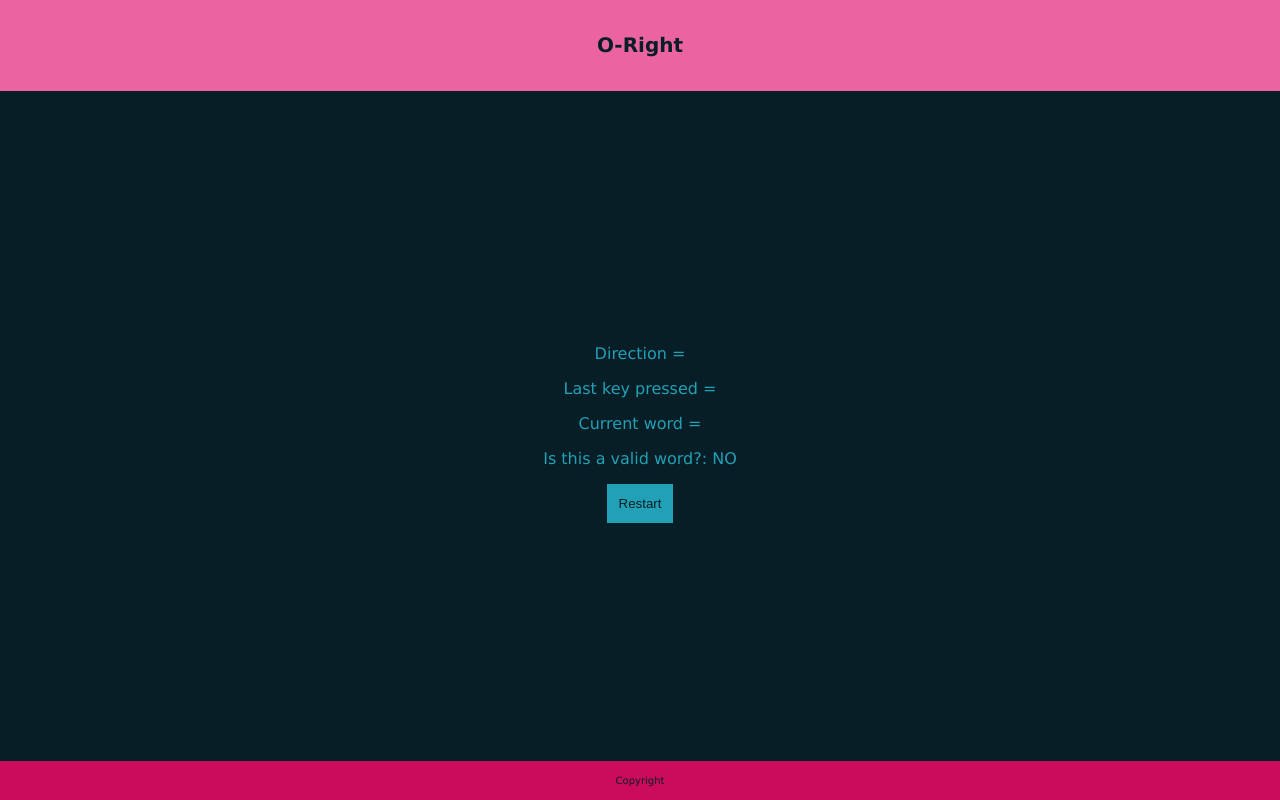
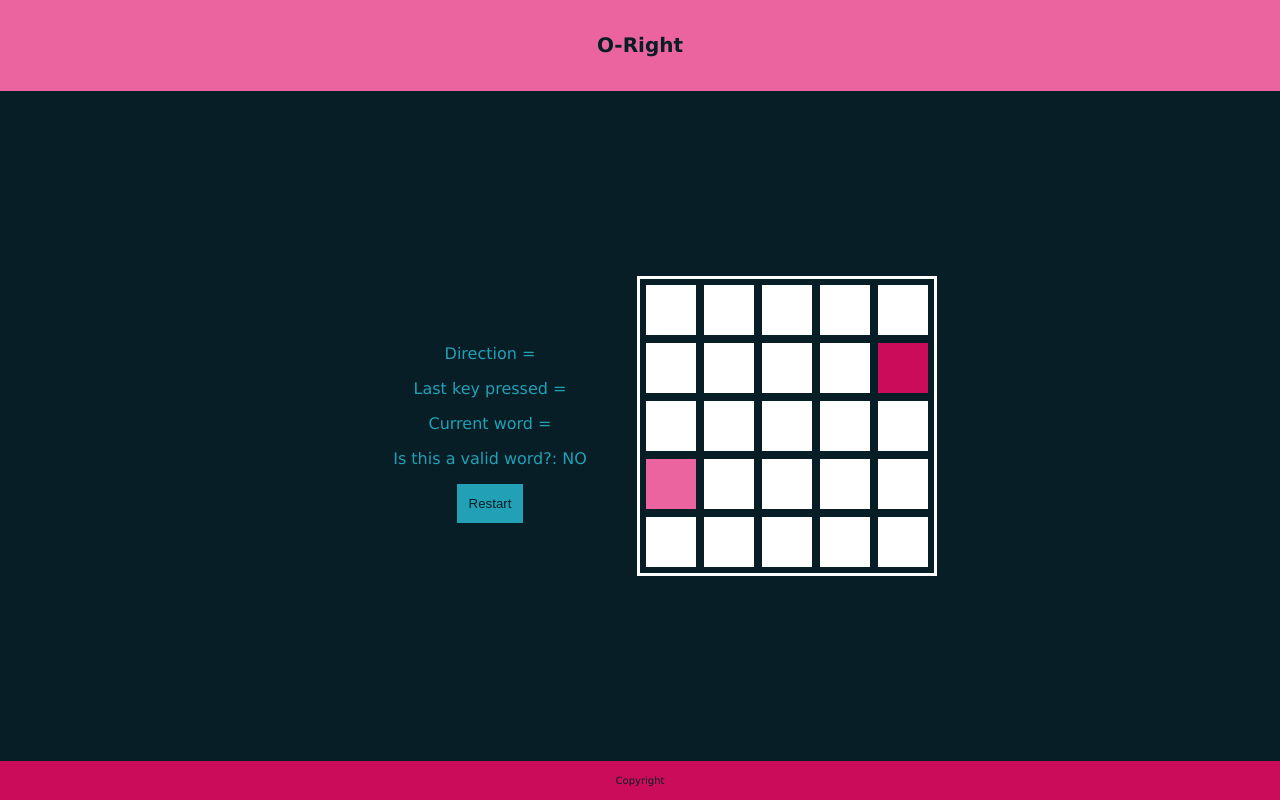
Before and after one commit to otiscurtisdotcom/o-right, a React (Create React App) app: page / in a window 1280 px wide. Built offline with nearby package versions, Linux system fonts and the light colour scheme.

Commit message:
Add grid layout & data

```diff
--- /dev/null
+++ b/src/Grid/Grid.scss
@@ -0,0 +1,26 @@
+@import '../scss/colours';
+
+.grid {
+  border: 3px solid white;
+  padding: 2px;
+}
+
+.row {
+  display: flex;
+}
+
+.square {
+  background-color: white;
+  display: block;
+  height: 50px;
+  margin: 4px;
+  width: 50px;
+
+  &.current {
+    background-color: $pink;
+  }
+
+  &.goal {
+    background-color: $red;
+  }
+}
--- /dev/null
+++ b/src/Grid/Grid.tsx
@@ -0,0 +1,42 @@
+import { SquareState } from '../Page/Page';
+import { WIDTH } from '../shared/constants';
+import './Grid.scss';
+
+const Grid = (props: any) => {
+  console.log('GRID STATUS: ', props.gridData);
+  const gridData: SquareState[][] = props.gridData
+
+  const squares: JSX.Element[] = [];
+  for(let row = 0; row < WIDTH; row++) {
+    const rowContainer: JSX.Element[] = [];
+    for(let column = 0; column < WIDTH; column++) {
+      rowContainer.push(
+        <span>{renderSquare(row, column)}</span>
+      );
+    }
+    squares.push(
+      <div className="row">{rowContainer}</div>
+    );
+  };
+
+  function renderSquare(row: number, col: number) {
+    const status = gridData[row][col];
+    return (
+      <div className={
+        (status.currentSquare ? 'current ' : '') +
+        (status.goalSquare ? 'goal ' : '') +
+        'square'
+      }>
+        {status.letter}
+      </div>
+    );
+  }
+
+  return (
+    <div className="grid">
+      {squares}
+    </div>
+  );
+}
+
+export default Grid;
--- a/src/Page/Page.scss
+++ b/src/Page/Page.scss
@@ -1,4 +1,8 @@
 section {
+  display: flex;
+}
+
+.info {
   align-self: center;
   max-width: 800px;
   padding: 50px;
--- a/src/Page/Page.tsx
+++ b/src/Page/Page.tsx
@@ -1,13 +1,44 @@
 import axios from 'axios';
 import { useEffect, useState } from 'react';
+import Grid from '../Grid/Grid';
 import useKeyPress, { Direction } from '../hooks/useKeypress';
+import { WIDTH } from '../shared/constants';
 import './Page.scss';
 
-function Page() {
+export interface Coords {
+  row: number;
+  col: number;
+}
+
+export interface SquareState {
+  currentSquare: boolean;
+  goalSquare: boolean;
+  letter: string;
+}
+
+const blankGrid = (start: Coords, goal: Coords): SquareState[][] => {
+  const grid: SquareState[][] = [];
+  for (let row = 0; row < WIDTH; row++) {
+    const rowArray: SquareState[] = [];
+    for (let col = 0; col < WIDTH; col++) {
+      const square: SquareState = {
+        currentSquare: (start.row === row && start.col === col),
+        goalSquare: (goal.row === row && goal.col === col),
+        letter: ''
+      };
+      rowArray.push(square);
+    }
+    grid.push(rowArray);
+  }
+  return grid;
+}
+
+const Page = () => {
   const [lastDirection, setLastDirection] = useState('');
   const [lastKeyPressed, setLastKeyPressed] = useState('');
   const [currentWord, setCurrentWord] = useState('');
   const [isCurrentWordValid, setIsCurrentWordValid] = useState(false);
+  const [grid, setGrid] = useState(blankGrid({row:3, col:0}, {row:1, col:4}));
 
   useKeyPress((key: string, direction: Direction)=> {
     setCurrentWord(currentWord + key)
@@ -42,6 +73,7 @@ function Page() {
 
   return (
     <section>
+      <div className="info">
         <p>Direction = {lastDirection}</p>
         <p>Last key pressed = {lastKeyPressed}</p>
         <p>Current word = {currentWord}</p>
@@ -50,6 +82,8 @@ function Page() {
         <button onClick={restart}>
           Restart
         </button>
+      </div>
+      <Grid gridData={grid} />
     </section>
   );
 }
--- /dev/null
+++ b/src/shared/constants.tsx
@@ -0,0 +1 @@
+export const WIDTH = 5;
```
Also changed, not shown: src/App.tsx (renamed from src/App.js). Lines whose indentation alone changed are shown as unchanged.
